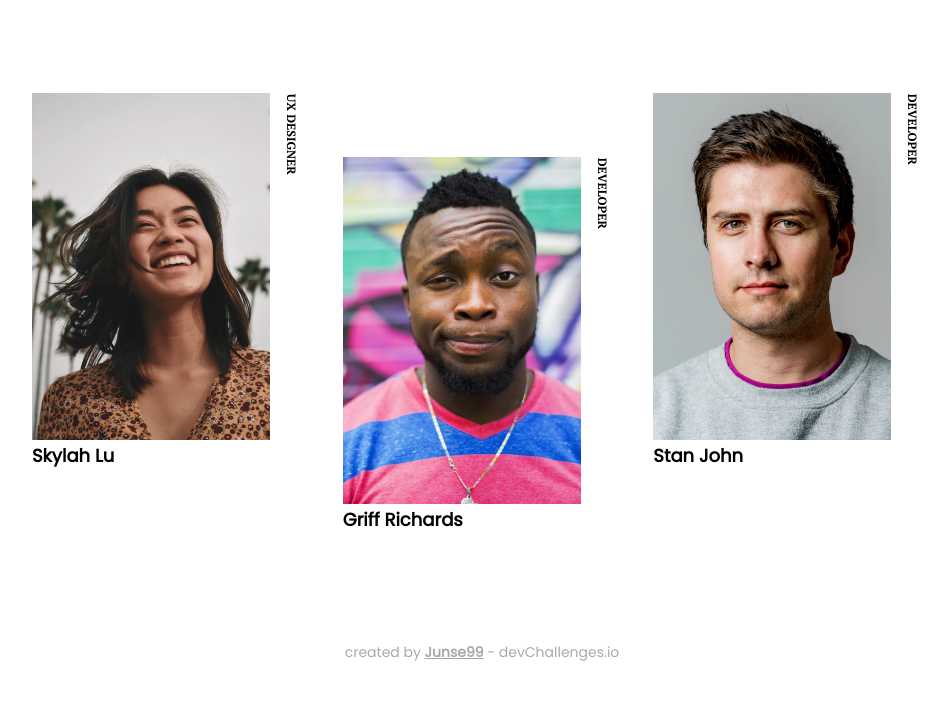
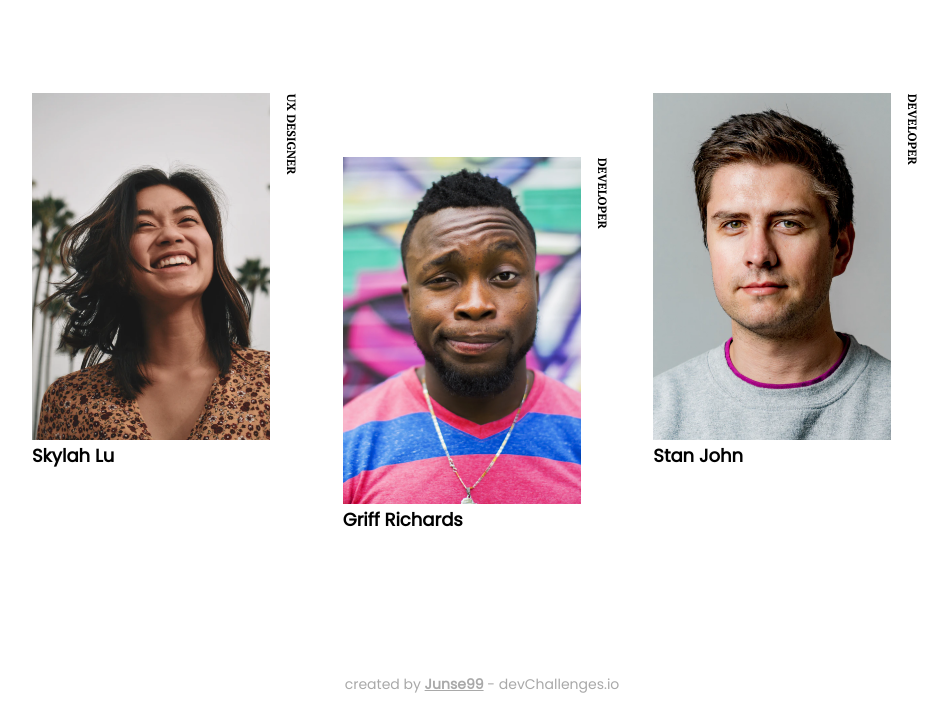
Before and after one commit to Junse99/TEAM-PAGE-MASTER, a plain HTML site: page index.html in a window 1280 px wide. Shown: the part 807-1530 px from the top of the page, without its empty margins (158-1106 px from the left). Before the commit the page ends 1498 px from the top, so only its background shows below. Drawn offline with Linux system fonts and the light colour scheme.

Commit message:
first commit

```diff
--- a/style.css
+++ b/style.css
@@ -11,7 +11,7 @@ body {
 }
 
 .container{
-  height: auto;
+  height: 100vh;
   max-width: 900px;
   margin: 0 auto;
 }
@@ -89,7 +89,7 @@ body {
 }
 
 .container__footer p{
-  margin: auto;
+  padding: 2rem;
   font-family: 'Poppins';
   font-size: 14px;
   color: #A9A9A9;
```
Also changed, not shown: 1 other file.
